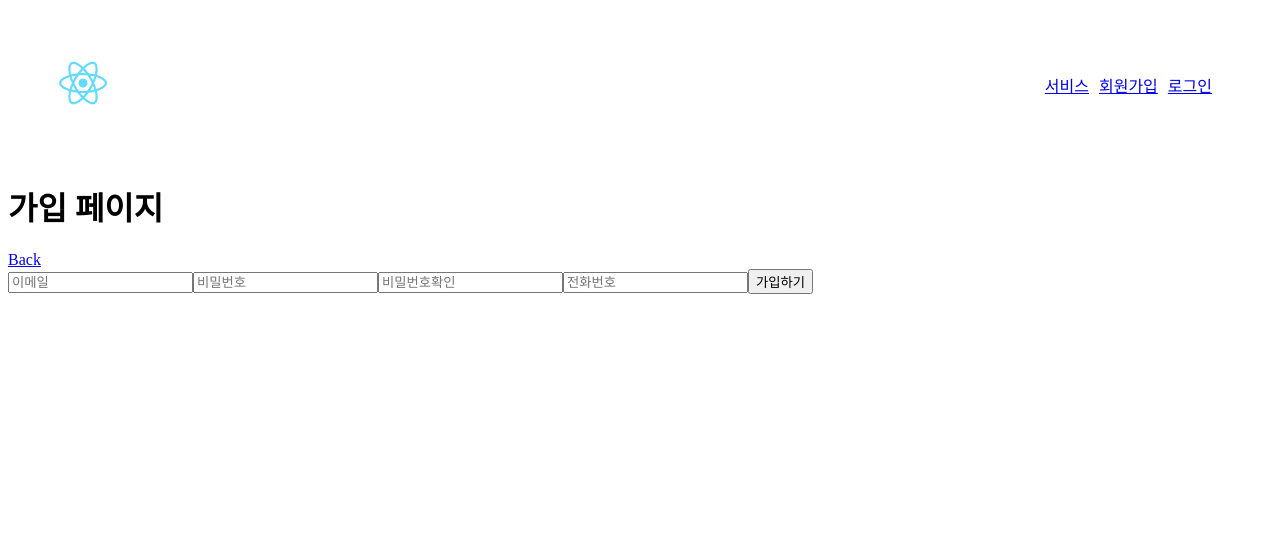
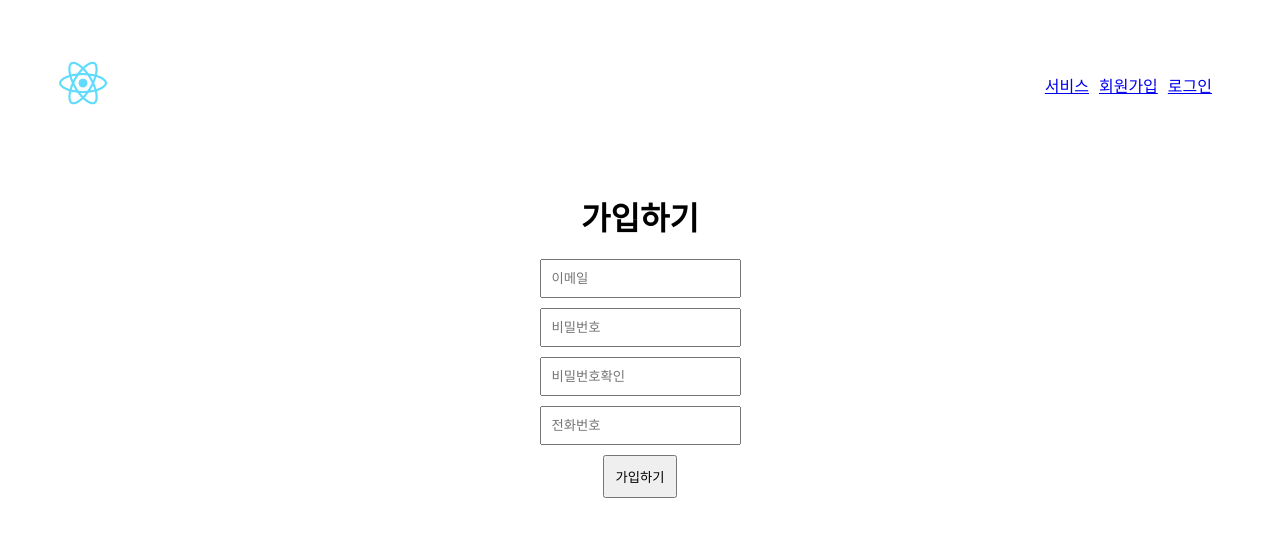
Before and after one commit to mm11game/microft, a React (Create React App) app in the folder frontend/test-app/: page /sign-up in a window 1280 px wide. Shown: the top 536 px of the page. Built offline with nearby package versions, Linux system fonts and the light colour scheme.

Commit message:
real before heroku

```diff
--- a/frontend/test-app/src/components/OrderObj.js
+++ b/frontend/test-app/src/components/OrderObj.js
@@ -5,7 +5,16 @@ const OrderObj = ({ order }) => {
   const history = useHistory()
   return (
     <div
-      style={{ border: '1px solid' }}
+      style={{
+        border: '1px solid',
+        width: '200px',
+        height: '50px',
+        padding: '10px',
+        display: 'flex',
+        justifyContent: 'space-between',
+        alignItems: 'center',
+        marginBottom: '10px',
+      }}
       onClick={() => {
         history.push(`/mypage/order/${order.id}`)
       }}>
--- /dev/null
+++ b/frontend/test-app/src/css/RegisterPage.css
@@ -0,0 +1,4 @@
+.invalid {
+  outline: none;
+  border: 2px solid red;
+}
--- a/frontend/test-app/src/pages/LoginPage.js
+++ b/frontend/test-app/src/pages/LoginPage.js
@@ -16,8 +16,8 @@ const LoginPage = () => {
     const { data } = await axios.post('http://localhost:5000/login', body, {
       'Context-Type': 'application/json',
     })
-    console.log(data)
-    if (data.err) {
+
+    if (data.err || !data) {
       alert('비밀번호를 확인해주세요')
       return
     }
@@ -28,24 +28,33 @@ const LoginPage = () => {
   }
 
   return (
-    <div>
-      <h1>로그인페이지</h1>
-      <div>
-        <Link to="/">Back</Link>
-      </div>
+    <div
+      style={{
+        display: 'flex',
+        flexDirection: 'column',
+        alignItems: 'center',
+      }}>
+      <h1 style={{ padding: '10px', marginBottom: '10px' }}>로그인하기</h1>
+
       <input
+        style={{ padding: '10px', marginBottom: '10px' }}
         placeholder="email"
         name="email"
         onChange={(e) =>
           setDetails({ ...details, email: e.target.value })
         }></input>
       <input
+        style={{ padding: '10px', marginBottom: '10px' }}
         placeholder="password"
         name="password"
         onChange={(e) =>
           setDetails({ ...details, password: e.target.value })
         }></input>
-      <button onClick={loginAndSaveToken}>완료</button>
+      <button
+        style={{ padding: '10px', marginBottom: '10px' }}
+        onClick={loginAndSaveToken}>
+        완료
+      </button>
     </div>
   )
 }
--- a/frontend/test-app/src/pages/MyPage.js
+++ b/frontend/test-app/src/pages/MyPage.js
@@ -32,15 +32,23 @@ const MyPage = ({ location }) => {
   }
 
   return (
-    <div>
+    <div
+      style={{
+        display: 'flex',
+        flexDirection: 'column',
+        alignItems: 'center',
+        justifyContent: 'space-between',
+      }}>
       {orders.map((order) => {
         return <OrderObj key={order.id} order={order} />
       })}
-      {[...Array(totalPage).keys()].map((x) => (
-        <button onClick={handlePage} value={x + 1}>
-          {x + 1}
-        </button>
-      ))}
+      <div>
+        {[...Array(totalPage).keys()].map((x) => (
+          <button onClick={handlePage} value={x + 1}>
+            {x + 1}
+          </button>
+        ))}
+      </div>
     </div>
   )
 }
--- a/frontend/test-app/src/pages/MyPageDetail.js
+++ b/frontend/test-app/src/pages/MyPageDetail.js
@@ -20,7 +20,13 @@ const MyPageDetail = ({ match }) => {
     fetchData()
   }, [])
   return (
-    <div>
+    <div
+      style={{
+        display: 'flex',
+        justifyContent: 'space-evenly',
+        border: '1px solid black',
+        padding: '50px',
+      }}>
       <div>{item.id}</div>
       <div>{item.itemName}</div>
     </div>
--- a/frontend/test-app/src/pages/RegisterPage.js
+++ b/frontend/test-app/src/pages/RegisterPage.js
@@ -1,11 +1,14 @@
-import React, { useEffect, useState } from 'react'
+import React, { useEffect, useState, useRef } from 'react'
 import { useHistory, Link } from 'react-router-dom'
 import { useRecoilState } from 'recoil'
 import { tokenState } from '../atom/atom'
+import '../css/RegisterPage.css'
 const axios = require('axios')
 
 const RegisterPage = () => {
   const [token, setToken] = useRecoilState(tokenState)
+  const [valid, setValid] = useState(false)
+  const [validPassword, setValidPassword] = useState(false)
   const [details, setDetails] = useState({
     email: '',
     password: '',
@@ -13,24 +16,27 @@ const RegisterPage = () => {
     mobile: '',
   })
   const history = useHistory()
+  const inputEl = useRef(null)
 
   const registerAndSaveToken = async () => {
-    //이메일 유효성 검증 //cursor가 이동한다. // input이 빨간색으로 변함
     if (details.email.indexOf('@') === -1) {
       alert('이메일 형식이 틀립니다.')
+      inputEl.current.focus()
+      setValid(true)
       return
     }
-    //비밀번호는 8~15
+
     if (details.password.length < 8 || details.password.length > 15) {
       alert('비밀번호를 확인해주세요')
+      setValidPassword(true)
       return
     }
-    //비밀번호 일치여부 확인
+
     if (details.password !== details.password2) {
       alert('비밀번호가 다름')
       return
     }
-    //가입 성공시 서비스 페이지로 이동
+
     const body = { ...details }
     const { data } = await axios.post('http://localhost:5000/sign-up', body, {
       'Context-Type': 'application/json',
@@ -41,37 +47,53 @@ const RegisterPage = () => {
     history.push('/')
   }
   return (
-    <div>
-      <h1>가입 페이지</h1>
-      <div>
-        <Link to="/">Back</Link>
-      </div>
+    <div
+      style={{
+        display: 'flex',
+        flexDirection: 'column',
+        alignItems: 'center',
+      }}>
+      <h1 style={{ padding: '10px', marginBottom: '10px' }}>가입하기</h1>
+
       <input
+        className={valid ? 'invalid' : null}
+        ref={inputEl}
+        style={{ padding: '10px', marginBottom: '10px' }}
         placeholder="이메일"
         name="email"
-        onChange={(e) =>
+        onChange={(e) => {
+          setValid(false)
           setDetails({ ...details, email: e.target.value })
-        }></input>
+        }}></input>
       <input
+        className={validPassword ? 'invalid' : null}
+        style={{ padding: '10px', marginBottom: '10px' }}
         placeholder="비밀번호"
         name="password"
-        onChange={(e) =>
+        onChange={(e) => {
+          setValidPassword(false)
           setDetails({ ...details, password: e.target.value })
-        }></input>
+        }}></input>
       <input
+        style={{ padding: '10px', marginBottom: '10px' }}
         placeholder="비밀번호확인"
         name="password2"
         onChange={(e) =>
           setDetails({ ...details, password2: e.target.value })
         }></input>
       <input
+        style={{ padding: '10px', marginBottom: '10px' }}
         placeholder="전화번호"
         name="mobile"
         onChange={(e) =>
           setDetails({ ...details, mobile: e.target.value })
         }></input>
 
-      <button onClick={registerAndSaveToken}>가입하기</button>
+      <button
+        style={{ padding: '10px', marginBottom: '10px' }}
+        onClick={registerAndSaveToken}>
+        가입하기
+      </button>
     </div>
   )
 }
```
